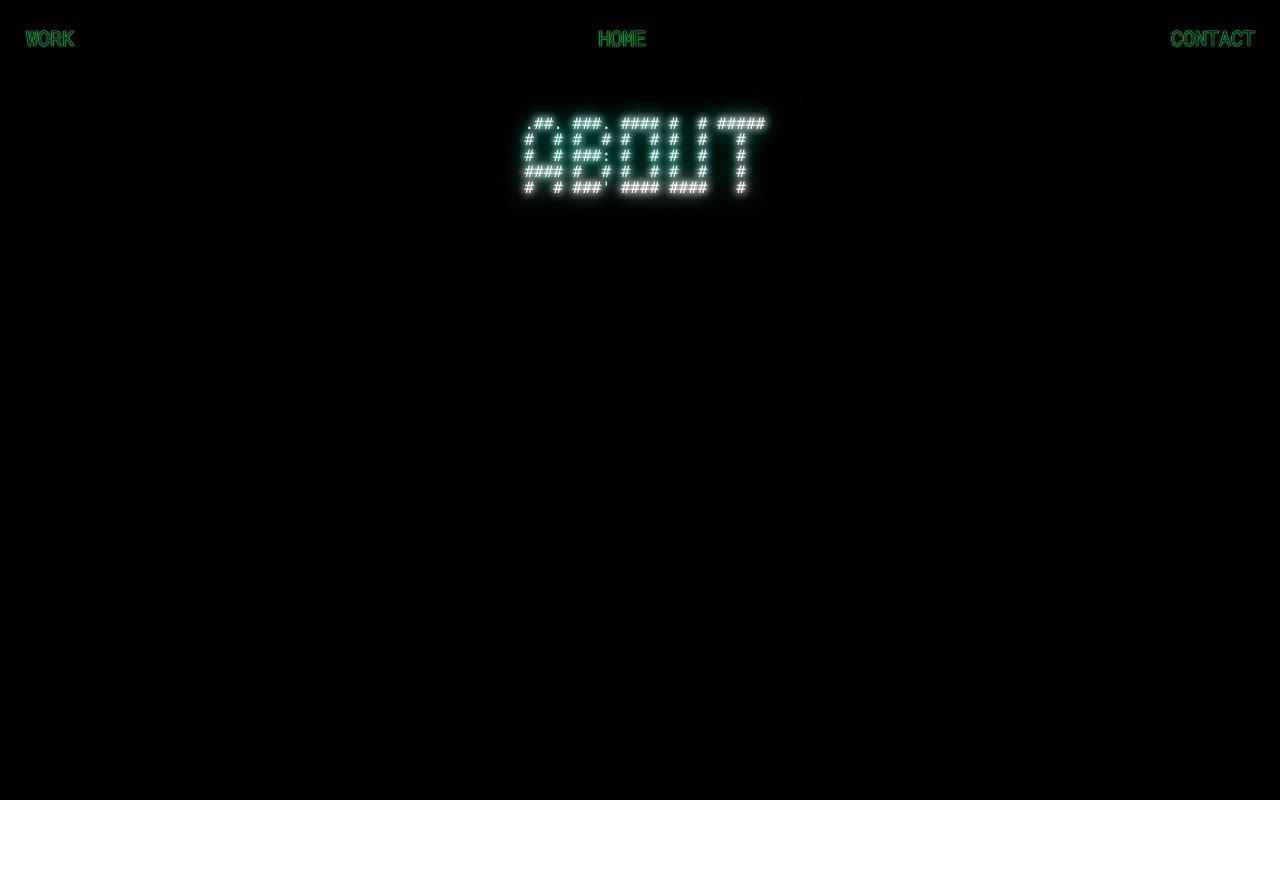
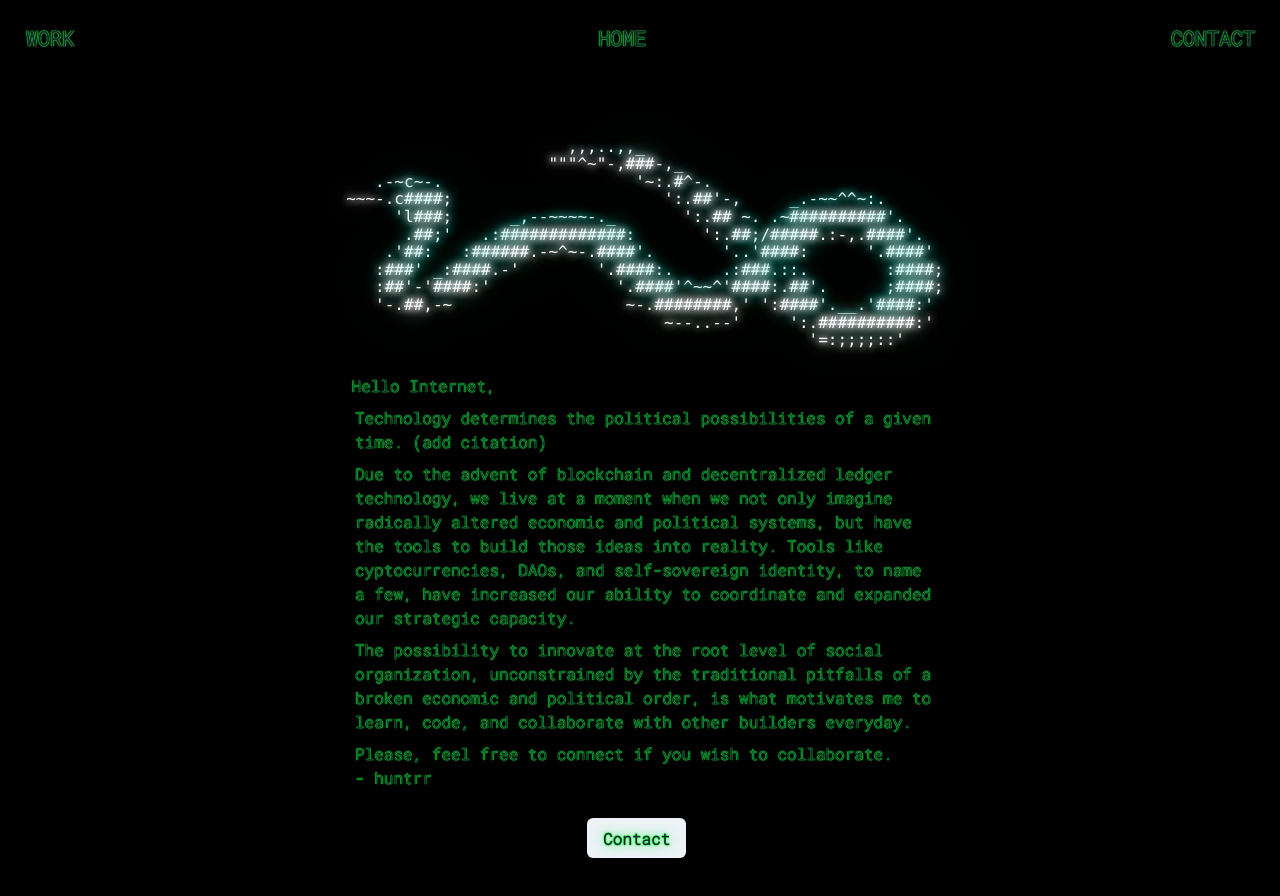
Before and after one commit to daopunk/portfolio, a Next.js app: page /about in a window 1280 px wide. Shown: the top 896 px of the page. Before the commit the page ends 800 px from the top, so only its background shows below. Built offline with nearby package versions, Linux system fonts and the light colour scheme.

Commit message:
update about page

```diff
--- a/pages/about.tsx
+++ b/pages/about.tsx
@@ -4,7 +4,7 @@ import Neonhuman from './design/Neonhuman';
 
 export default function About() {
   return (
-    <VStack h="100vh" position="relative" backgroundColor="black">
+    <VStack h="160vh" position="relative" backgroundColor="black">
       <Homebar />
       <Neonhuman />
     </VStack>
--- a/pages/design/Neonhuman.tsx
+++ b/pages/design/Neonhuman.tsx
@@ -1,16 +1,97 @@
-import { Flex, VStack, Text } from '@chakra-ui/layout';
+import Link from 'next/link';
+import { Flex, VStack, Text, Spacer } from '@chakra-ui/layout';
+import { Button } from '@chakra-ui/button';
 
 const Neonhuman = () => {
-  const x = 'neonX lh';
   return (
     <VStack position="absolute" top="15vh" alignItems="start">
-      <pre className={x}>{` .##. ###. #### #  # #####`}</pre>
-      <pre className={x}>{` #  # #  # #  # #  #   # `}</pre>
-      <pre className={x}>{` #  # ###: #  # #  #   # `}</pre>
-      <pre className={x}>{` #### #  # #  # #  #   # `}</pre>
-      <pre className={x}>{` #  # ###' #### ####   # `}</pre>
+      <Flex mx="auto">
+        <pre className="neonX lh">{`
+                        ,,,..,,_
+                      """^~"-,###-,_
+    .-~c~-.                    '~:.#^-.
+ ~~~-.c####;                      ':.##'-,     _.-~~^^~:.
+      'l###;      _,--~~~~-._       ':.## ~. .~##########'.
+       .##;'   .:#############:       ':.##;/#####.:-,.####'.
+     .'##:   :######.-~^~-.####'.       '..'####:      '.####'
+    :###' _:####.-'        '.####:.     .:###.::.        :####;
+    :##'-'####:'             '.####'^~~^'####:.##'.      ;####;
+    '-.##,-~                  ~-.########,' ':####'.__.'####:'
+                                  ~--..--'     ':.##########:'
+                                                 '=:;;;;::'
+      `}</pre>
+      </Flex>
+      <Text className="neonYy" pl="15px">
+        Hello Internet,
+      </Text>
+      <VStack w="600px" mx="auto" pl="15px" pr="5px" alignItems="start">
+        <Text className="neonYy">
+          Technology determines the political possibilities of a given time.
+          (add citation)
+        </Text>
+        <Text className="neonYy">
+          Due to the advent of blockchain and decentralized ledger technology,
+          we live at a moment when we not only imagine radically altered
+          economic and political systems, but have the tools to build those
+          ideas into reality. Tools like cyptocurrencies, DAOs, and
+          self-sovereign identity, to name a few, have increased our ability to
+          coordinate and expanded our strategic capacity.
+        </Text>
+        <Text className="neonYy">
+          The possibility to innovate at the root level of social organization,
+          unconstrained by the traditional pitfalls of a broken economic and
+          political order, is what motivates me to learn, code, and collaborate
+          with other builders everyday.
+        </Text>
+        <Text className="neonYy">
+          Please, feel free to connect if you wish to collaborate. <br />-
+          huntrr
+        </Text>
+      </VStack>
+      <Flex w="600px" p="20px">
+        <Spacer />
+        <Link href="/contact">
+          <Button className="neonY">Contact</Button>
+        </Link>
+        <Spacer />
+      </Flex>
     </VStack>
   );
 };
 
 export default Neonhuman;
+
+/*
+<Flex>
+<pre className={x}>{`
+                            ,..,,,_
+                         """^~"-,###-,_
+       .-~c~-.                    '~:.#^-.
+   ~~~~-.c####;                      ':.##'-,     _.-~~^^~:.
+         'l###;      _,--~~~~-._       ':.## ~. .~##########'.
+          .##;'   .:#############:       ':.##;/#####.:-,.####'.
+        .'##:   :######.-~^~-.####'.       '..'####:      '.####'
+       :###' _:####.-'        '.####:.     .:###.::.        :####;
+       :##'-'####:'             '.####'^~~^'####:.##'.      ;####;
+        '-.##,-~                  ~-.########,' ':####'.__.'####:'
+                                     ~--..--'     ':.##########:'
+                                                     '=:;;;;::'
+
+                                  ,..,,,_
+                               """^~"-,_""-,_
+             .-~c~-.                    '~:. ^-.
+         ~~~~-.c    ;                      ':.  '-,     _.-~~^^~:.
+               '.   ;      _,--~~~~-._       ':.   ~. .~          '.
+                .' ;'   .:'           ':       ':.   /    _.:-,.    '.
+              .' .:   :'    _.-~^~-.    '.       '..'   .:      '.    '
+             :  .' _:'   .-'        '.    :.     .:   .''.        :    ;
+             :  '-'   .:'             '.    '^~~^'   .:.  '.      ;    ;
+              '-.__,-~                  ~-.        ,' ':    '.__.'    :'
+                                           ~--..--'     ':.         .:'
+                                                           ':..___.:'
+`}</pre>
+</Flex>
+
+
+
+*/
--- a/styles/neonhuman.css
+++ b/styles/neonhuman.css
@@ -22,6 +22,6 @@
 }
 
 .lh {
-  line-height: 50%;
+  line-height: 110%;
   font-size: medium;
 }
```
